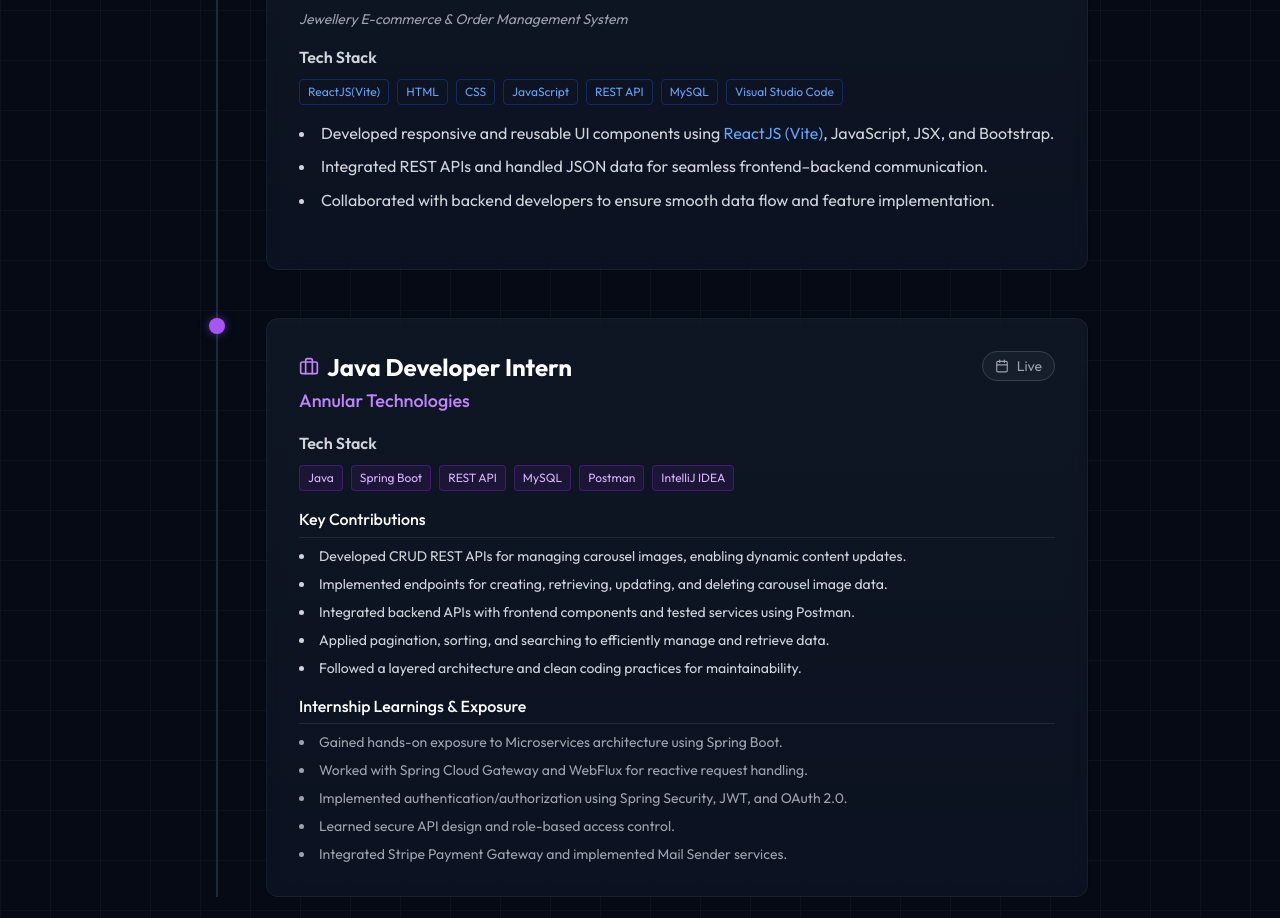
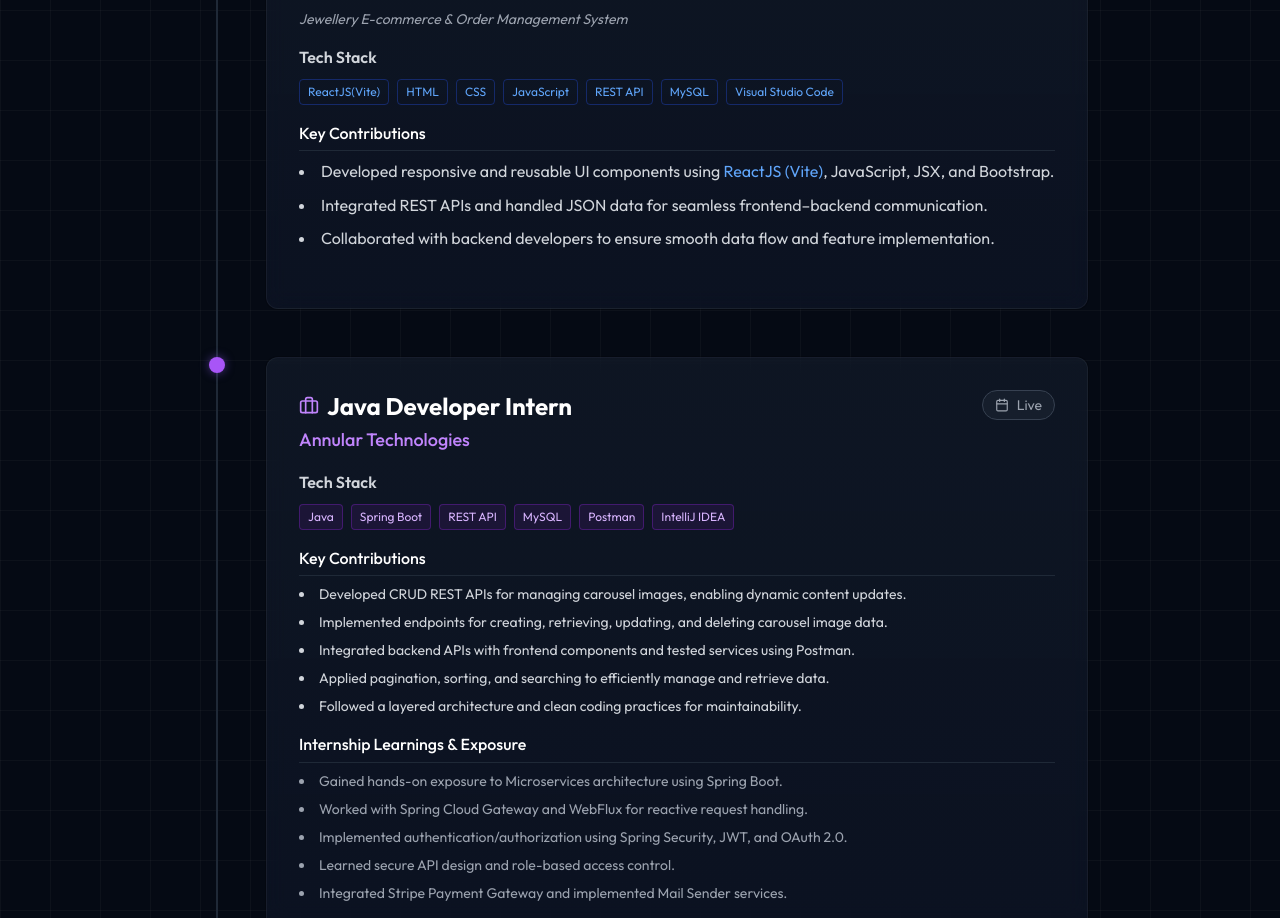
Before and after one commit to SrriKrishna/Krishna-Portfolio, a React (Vite) app: page / in a window 1280 px wide. Shown: the part 2140-3058 px from the top of the page. Built offline with nearby package versions, Linux system fonts and the light colour scheme.

Commit message:
last changes done by bala

```diff
--- a/src/components/Experience.jsx
+++ b/src/components/Experience.jsx
@@ -60,6 +60,7 @@ const Experience = () => {
                             </div>
 
                             <ul className="list-disc list-inside space-y-2 text-gray-300 mb-6">
+                                <h6 className="text-white font-medium mb-2 border-b border-gray-800 pb-1">Key Contributions</h6>
                                 <li>Developed responsive and reusable UI components using <span className="text-blue-400">ReactJS (Vite)</span>, JavaScript, JSX, and Bootstrap.</li>
                                 <li>Integrated REST APIs and handled JSON data for seamless frontend–backend communication.</li>
                                 <li>Collaborated with backend developers to ensure smooth data flow and feature implementation.</li>
```
